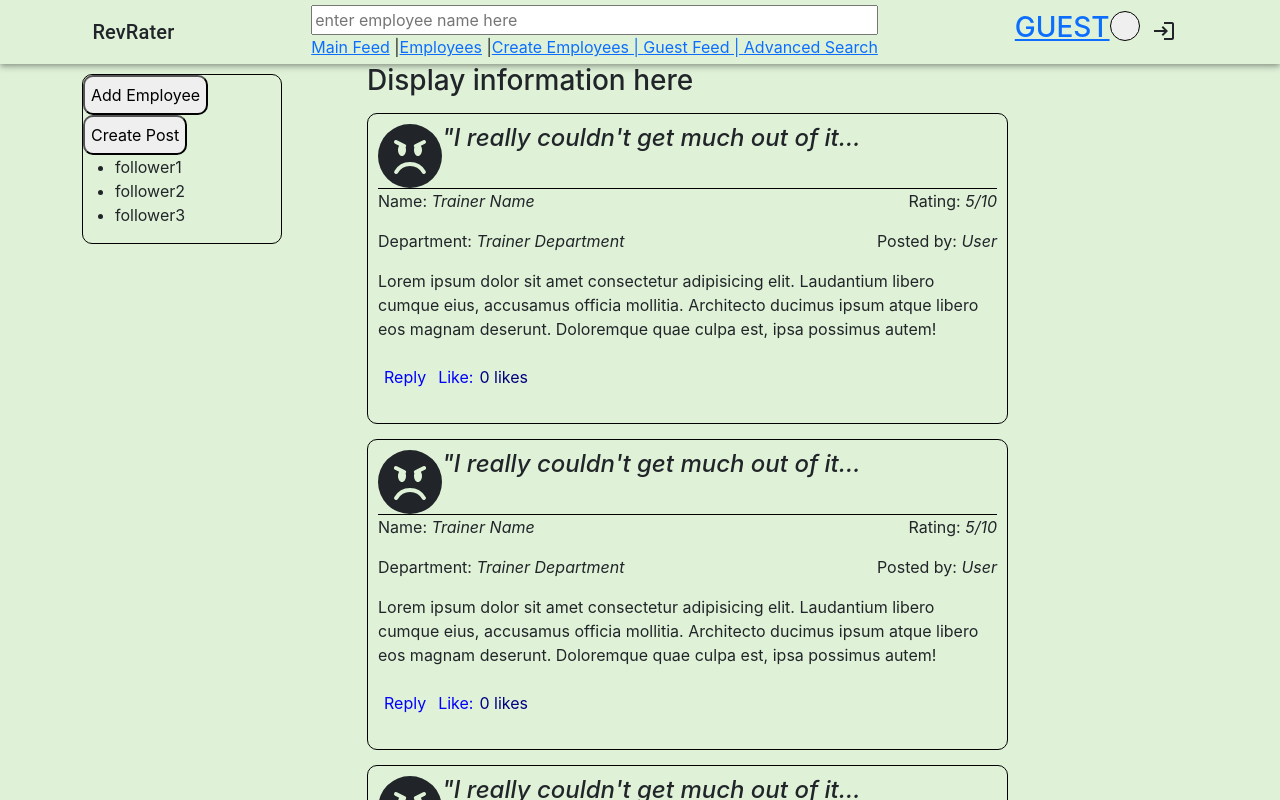
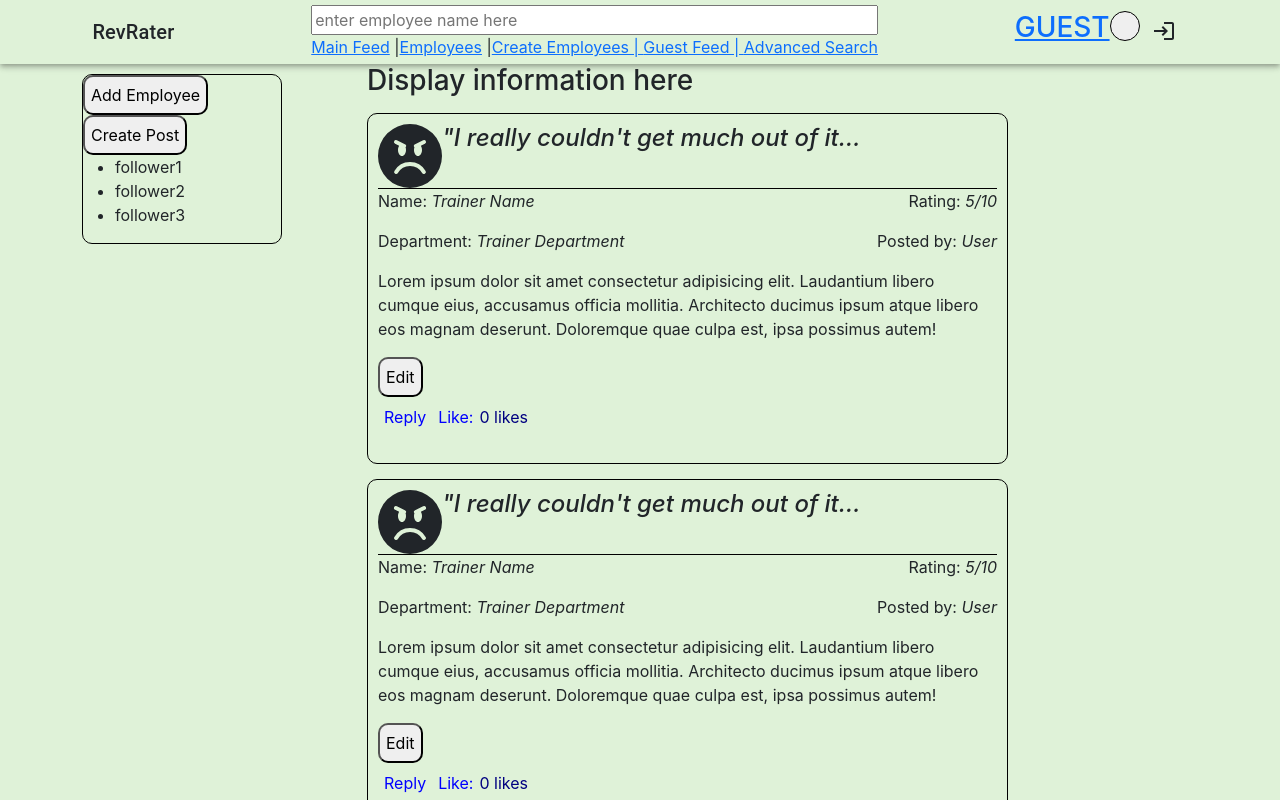
Before and after one commit to mdsayeed133/RevProject-3, a React (Create React App) app in the folder social-media-react-dev/: page / in a window 1280 px wide. Shown: the top 800 px of the page. Built offline with nearby package versions, Linux system fonts and the light colour scheme.

Commit message:
end of day

```diff
--- a/social-media-react-dev/src/App.tsx
+++ b/social-media-react-dev/src/App.tsx
@@ -25,7 +25,6 @@ function App() {
 
   return (
     <UserContext.Provider value={value}>
-
       <Router>
         <AppRoutes></AppRoutes>
       </Router>
--- a/social-media-react-dev/src/components/Comments/Comments.tsx
+++ b/social-media-react-dev/src/components/Comments/Comments.tsx
@@ -39,7 +39,6 @@ const Comments = () => {
       {showReplyForm && (
         <form className="reply-form" onSubmit={handleReplySubmit}>
           <textarea className='text_form' placeholder="Write your reply" name="reply"></textarea>
-
           <br />
           <div style={{ display: 'flex', justifyContent: 'center' }}>
             <button className='submit_form' type="submit">Submit</button>
--- a/social-media-react-dev/src/components/Comments/Reply.tsx
+++ b/social-media-react-dev/src/components/Comments/Reply.tsx
@@ -10,6 +10,9 @@ const Reply = () => {
             </div>
             <p className='reply_message'>This will render with data from <em>Linda Belcher</em></p>
           </div>
+            {/* <div className="reply-to-reply">
+              <p>reply</p>
+            </div> */}
         </>
       );
     };
--- a/social-media-react-dev/src/components/EmployeeProfile/EmployeeProfile.tsx
+++ b/social-media-react-dev/src/components/EmployeeProfile/EmployeeProfile.tsx
@@ -2,13 +2,15 @@ import React from 'react'
 import Navbar from '../navbar/Navbar'
 import './EmployeeProfile.css'
 import { useNavigate } from 'react-router'
+import Comments from '../Comments/Comments'
 const EmployeeProfile = () => {
 
     // useNavigate to "navigate"
     const navigate = useNavigate();
-    // const showComments = async () => {
-    //     navigate("/showcomments")
-    // }
+    const showComments = async () => {
+        // navigate("/showcomments")
+
+    }
     const createComments = async () => {
         navigate("/createcomments")
     }
@@ -34,7 +36,7 @@ const EmployeeProfile = () => {
                             <h3>Department: <em>Trainer</em></h3>
                         </div>
                         <div className="btn-box d-flex justify-content-around">
-                            <button className="comment-btn">Show comments</button>
+                            <button className="comment-btn" onClick={showComments}>Show comments</button>
                             <button className="comment-btn" onClick={createComments}>Create comments</button>
                         </div>
                     </div>
@@ -55,6 +57,7 @@ const EmployeeProfile = () => {
                 {/* this should hold the posted comments upon a click */}
                 <div className="posted-comments d-none">
                     <h2><em>comments will populate below</em></h2>
+                    <Comments/>
                 </div>
             </div>
         </>
--- a/social-media-react-dev/src/components/Employees/EmployeeCard.tsx
+++ b/social-media-react-dev/src/components/Employees/EmployeeCard.tsx
@@ -21,7 +21,6 @@ const EmployeeCard = () => {
                         <p className="card-text">Department: <em>QC</em></p>
                         <div className="button-row">
                         <button className="btn btn-secondary" onClick={seeProfile}>See Profile</button>
-
                         </div>
                     </div>
                 </div>
--- a/social-media-react-dev/src/components/post-feed/Post.tsx
+++ b/social-media-react-dev/src/components/post-feed/Post.tsx
@@ -1,16 +1,16 @@
-import React from 'react'
-import { BsFillEmojiAngryFill, BsFillEmojiDizzyFill, BsFillEmojiExpressionlessFill, BsFillEmojiFrownFill, BsFillEmojiNeutralFill, BsFillEmojiSmileFill, BsFillEmojiSunglassesFill} from "react-icons/bs";
+import React, { useState } from 'react'
+import { BsFillEmojiAngryFill, BsFillEmojiDizzyFill, BsFillEmojiExpressionlessFill, BsFillEmojiFrownFill, BsFillEmojiNeutralFill, BsFillEmojiSmileFill, BsFillEmojiSunglassesFill } from "react-icons/bs";
 import Comments from '../Comments/Comments';
 
 
-const Post: React.FC<any> = (props:any) => {
+const Post: React.FC<any> = (props: any) => {
 
-    const showComment = async()=>{
+    const showComment = async () => {
         const comms = document.getElementById("commentBox")
 
     }
     const [userComments, setUserComments] = React.useState(false);
-    React.useEffect(()=> {
+    React.useEffect(() => {
         if (userComments) {
             var comms = document.getElementById("commentBox")
             comms?.classList.add("d-none")
@@ -19,6 +19,15 @@ const Post: React.FC<any> = (props:any) => {
             comms?.classList.remove("d-none")
         }
     }, [userComments])
+
+    // edit
+    const [showEditForm, setShowEdit] = useState(false);
+    const handleEditClick = async()=> {
+        setShowEdit(!showEditForm);
+    }
+
+    // edit function
+    // research redux store
 
     return (
         <>
@@ -38,12 +47,26 @@ const Post: React.FC<any> = (props:any) => {
                         <p>Department: <em>Trainer Department</em></p>
                         <p>Posted by: <em>User</em></p>
                     </div>
+                    {/* working code */}
                     <p className="message">Lorem ipsum dolor sit amet consectetur adipisicing elit. Laudantium libero cumque eius, accusamus officia mollitia. Architecto ducimus ipsum atque libero eos magnam deserunt. Doloremque quae culpa est, ipsa possimus autem!</p>
+
+                    {/* edit feature */}
+                    {showEditForm && (
+                        <form className="edit-form">
+                            <textarea className='edit-textarea' placeholder="Edit your post" name="edit"></textarea>
+                            <br />
+                            <div style={{ display: 'flex', justifyContent: 'center' }}>
+                                <button className='submit_form' type="submit">Submit</button>
+                                <button className='submit_form' type="button">Cancel</button>
+                            </div>
+                        </form>
+                    )}
+                    <button className="" onClick={handleEditClick}>Edit</button>
                 </div>
-                <div className=" justify-content-between">
+                <div className="">
                     <div className="react-box">
                         <p className="comment-box " id="commentBox">
-                            <Comments/>
+                            <Comments />
                         </p>
                     </div>
                 </div>
--- a/social-media-react-dev/src/router/AppRoutes.tsx
+++ b/social-media-react-dev/src/router/AppRoutes.tsx
@@ -15,19 +15,20 @@ import Employees from '../components/Employees/Employees';
 import UserProfile from '../components/UserProfile/UserProfile';
 
 export const AppRoutes: React.FC<unknown> = () => (
-  <Routes>
-    <Route path="/" element={<PostFeed />} />
-    <Route path="/login" element={<Login />} />
-    <Route path="/register" element={<Register />} />
-    <Route path="/userprofile" element={<UserProfile />}/>
-    <Route path="/employees" element={<Employees/>}/>
-    <Route path="/employeeprofile" element={<EmployeeProfile />}/>
-    {/* <Route path="/advancedsearch" element={<AdvancedSearch/>}/> */}
-    <Route path="/createemployee" element={<CreateEmployee/>}/>
-    <Route path="/createcomments" element={<CreateComments/>}/>
-    <Route path="/showcomments" element={<ShowComments/>}/>
-    <Route path="/createpostform" element={<CreatePostForm/>}/>
-    <Route path="/guest" element={<GuestFeed/>}/>
-    <Route path="/signup" element={<SignUp/>}/>
-  </Routes>
+  <>
+    <Routes>
+      <Route path="/" element={<PostFeed />} />
+      <Route path="/login" element={<Login />} />
+      <Route path="/register" element={<Register />} />
+      <Route path="/userprofile" element={<UserProfile />} />
+      <Route path="/employees" element={<Employees />} />
+      <Route path="/employeeprofile" element={<EmployeeProfile />} />
+      <Route path="/createemployee" element={<CreateEmployee />} />
+      <Route path="/createcomments" element={<CreateComments />} />
+      <Route path="/showcomments" element={<ShowComments />} />
+      <Route path="/createpostform" element={<CreatePostForm />} />
+      <Route path="/guest" element={<GuestFeed />} />
+      <Route path="/signup" element={<SignUp />} />
+    </Routes>
+  </>
 )
```
